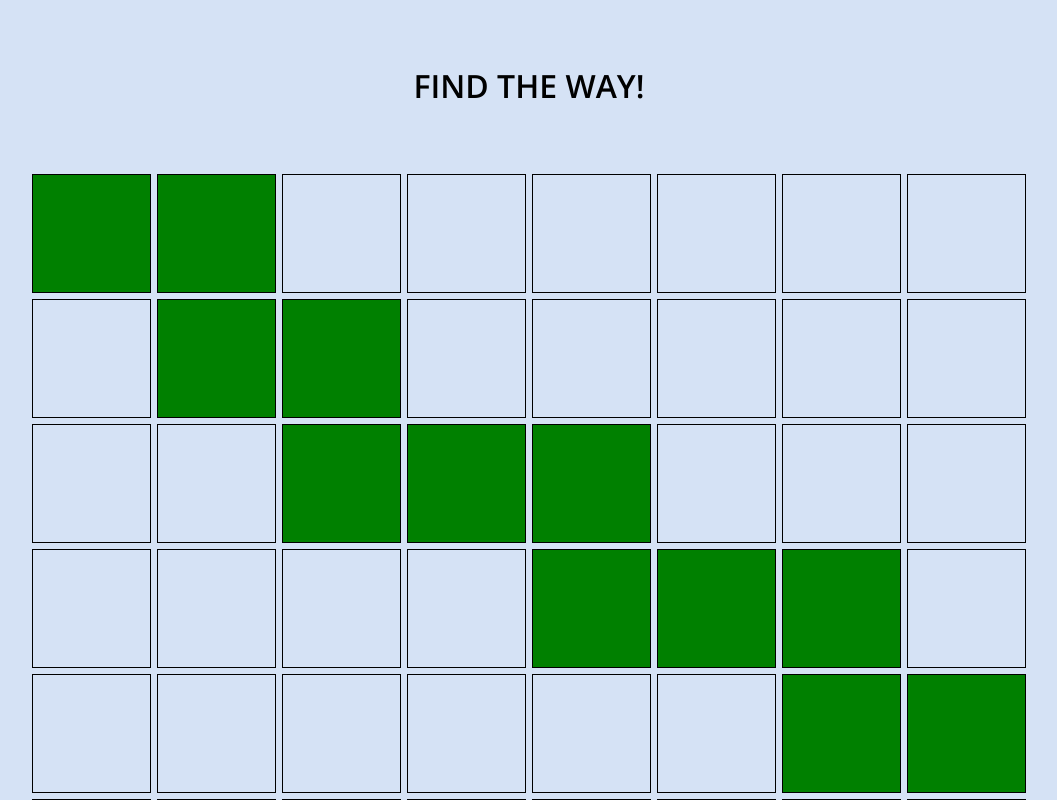
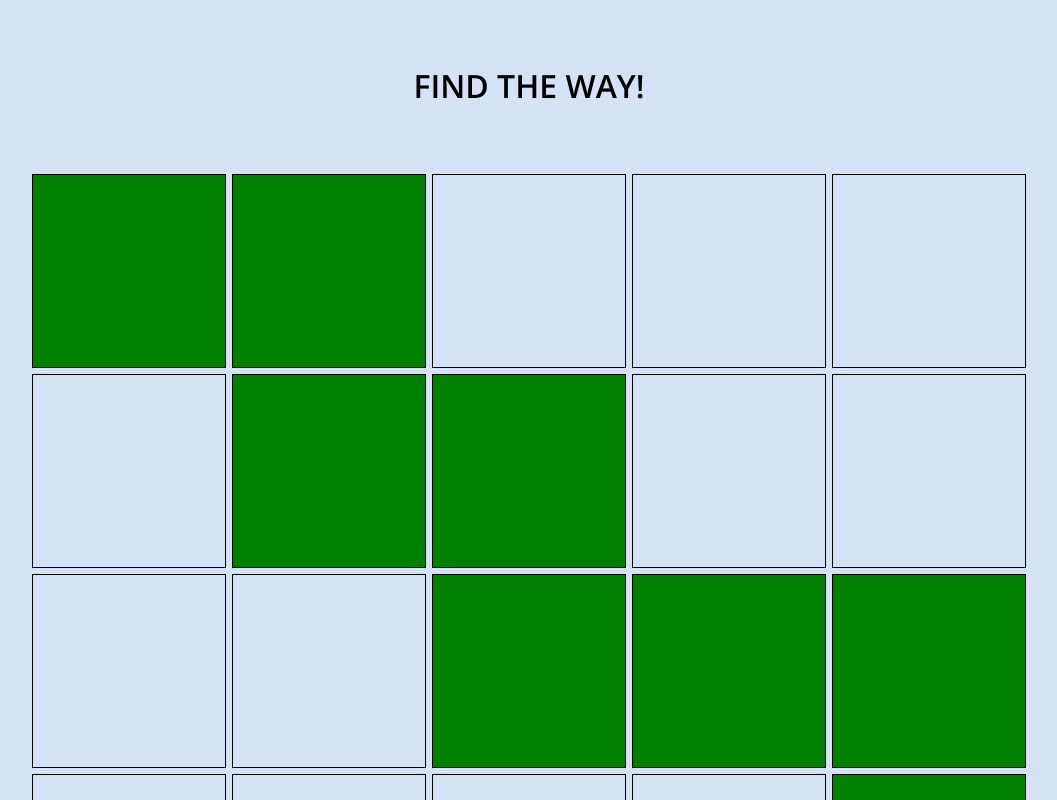
Before and after one commit to jeffoo713/find_the_way, a React app in the folder client/: page / in a window 1280 px wide. Shown: the top 800 px of the page, without its empty margins (111-1168 px from the left). Built offline with nearby package versions, Linux system fonts and the light colour scheme.

Commit message:
implement dynamic grid template with widthSize

```diff
--- a/client/src/App.tsx
+++ b/client/src/App.tsx
@@ -8,7 +8,7 @@ function App() {
   return (
     <div className='app'>
       <h1 onClick={() => setShowWay(prev => !prev)}>FIND THE WAY!</h1>
-      <Board showWay={showWay} widthSize={8} />
+      <Board showWay={showWay} />
     </div>
   );
 }
--- a/client/src/components/Board/Board.tsx
+++ b/client/src/components/Board/Board.tsx
@@ -3,12 +3,14 @@ import BoardService from '../../services/boardService';
 import Cell from '../Cell/Cell';
 import './board.style.scss';
 
-function Board({ widthSize, showWay }: BoardComp) {
-  const boardService = useMemo(() => new BoardService(widthSize), [widthSize]);
+function Board({ showWay }: BoardComp) {
+  const widthSize = 5;
+
+  const boardService = useMemo(() => new BoardService(widthSize), []);
   const [board, sequence] = useMemo(() => boardService.createBoard(), [boardService]);
 
   return (
-    <div className='board'>
+    <div className='board' style={{ gridTemplateColumns: `repeat(${widthSize}, 1fr)` }}>
       {board.flat(1).map((cell, idx) => (
         <Cell key={`cell-${idx}`} filled={Boolean(cell)} showWay={showWay} />
       ))}
--- a/client/src/components/Board/board.style.scss
+++ b/client/src/components/Board/board.style.scss
@@ -1,6 +1,5 @@
 .board {
   display: grid;
-  grid-template-columns: repeat(8, 1fr);
   width: 100vw;
   max-width: 1000px;
   margin-top: 4rem;
--- a/client/src/services/boardService.ts
+++ b/client/src/services/boardService.ts
@@ -112,7 +112,7 @@ class BoardService {
     console.log('board created: ', boardToStart);
     console.log('sequence: ', sequence);
 
-    if (sequence.length < 15) return this.createBoard();
+    // if (sequence.length < 15) return this.createBoard();
 
     return [boardToStart, sequence];
   }
--- a/client/src/types/components/Board.d.ts
+++ b/client/src/types/components/Board.d.ts
@@ -1,4 +1,3 @@
 type BoardComp = {
-  widthSize: number;
   showWay: boolean;
 };
```
